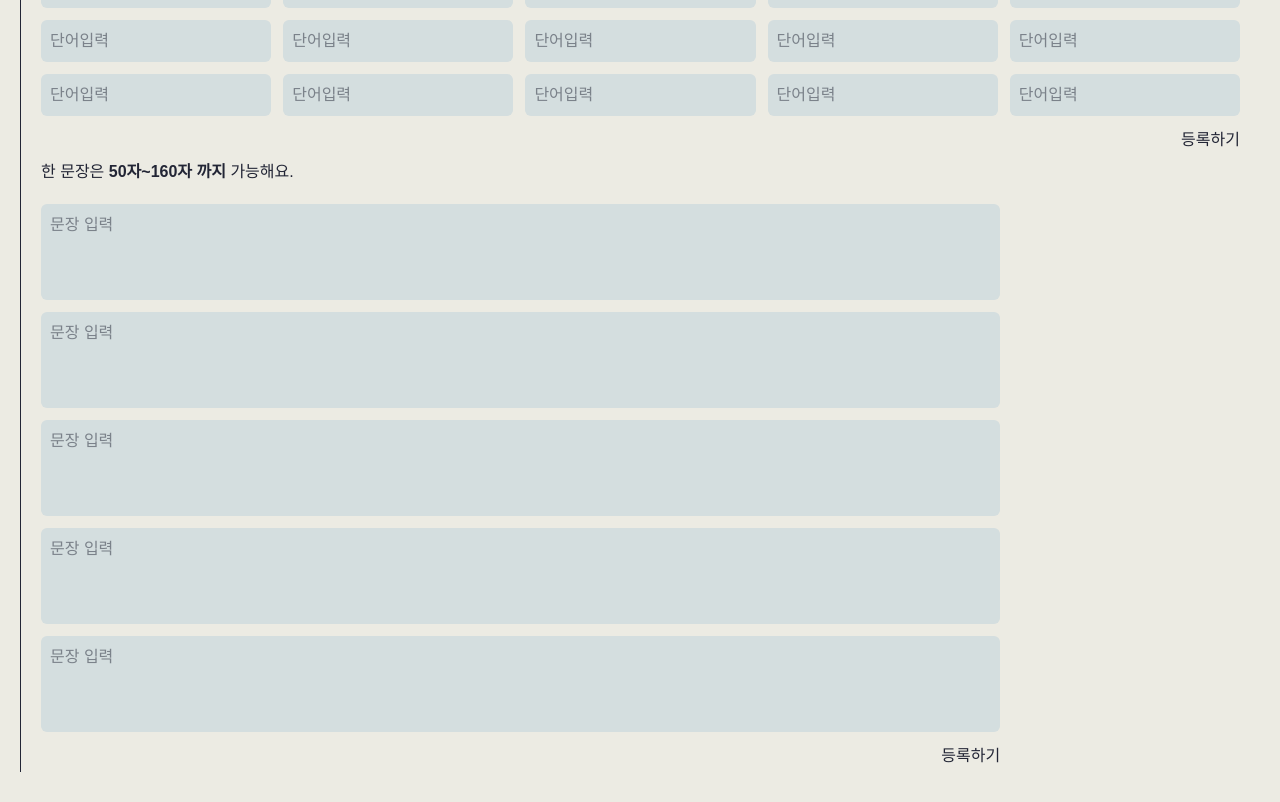
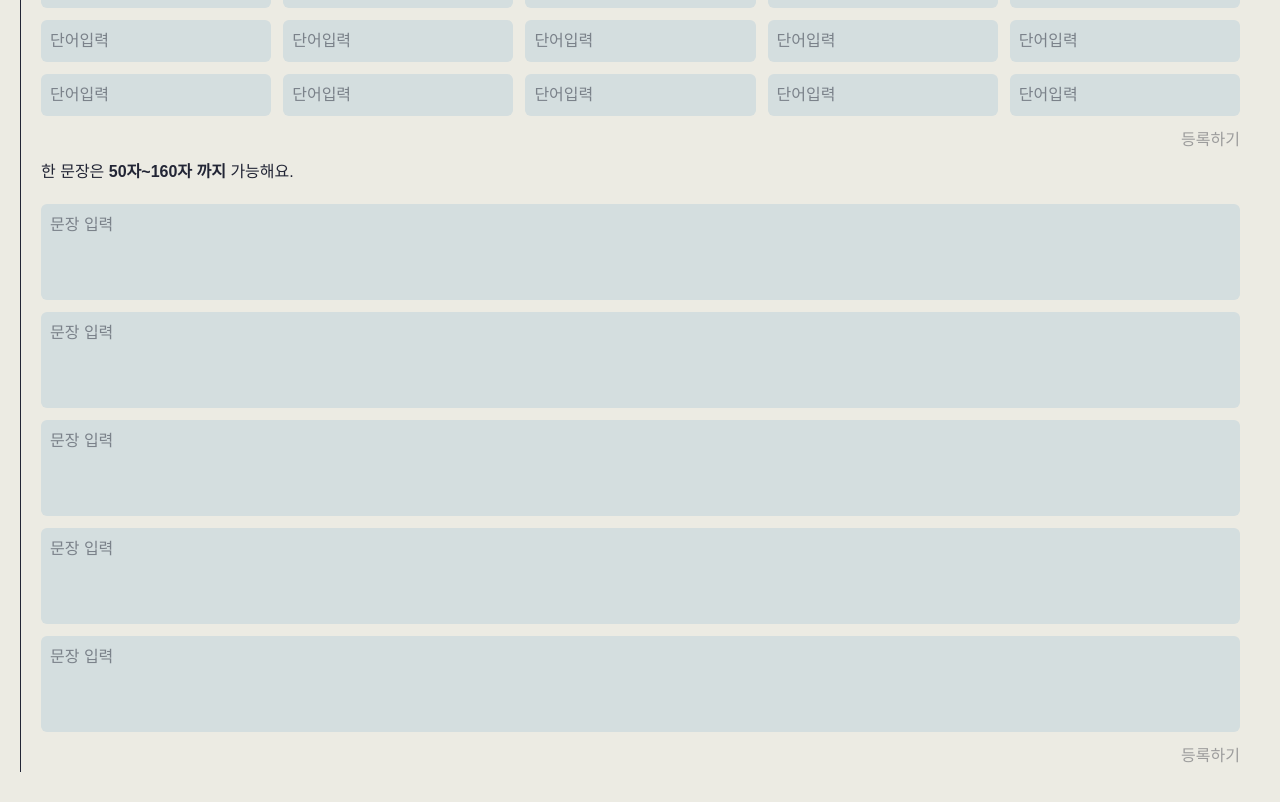
Before and after one commit to ummfieg/my-type, a Next.js app: page /register in a window 1280 px wide. Shown: the part 440-1242 px from the top of the page. Built offline with nearby package versions, Linux system fonts and the light colour scheme.

Commit message:
feat(code, sentence, word, button): hover 효과 기능 추가 및 적용

```diff
--- a/src/components/register/code.js
+++ b/src/components/register/code.js
@@ -1,3 +1,5 @@
+import { HighlightButton } from "../ui/button";
+
 export default function Code() {
   return (
     <div className="flex flex-col gap-5 py-1 px-5">
@@ -16,8 +18,9 @@ export default function Code() {
             />
           ))}
         </div>
-        <button className="cursor-pointer self-end" type="submit">
-          등록하기
+
+        <button className="cursor-pointer self-end text-sub" type="submit">
+          <HighlightButton>등록하기</HighlightButton>
         </button>
       </form>
     </div>
--- a/src/components/register/sentence.js
+++ b/src/components/register/sentence.js
@@ -1,3 +1,5 @@
+import { HighlightButton } from "../ui/button";
+
 export default function Sentence() {
   return (
     <>
@@ -6,7 +8,7 @@ export default function Sentence() {
           한 문장은 <span className="font-bold">50자~160자 까지</span> 가능해요.
         </span>
         <form className="flex flex-col gap-3 items-start">
-          <div className="grid grid-rows-5 grid-cols-1 gap-3 w-4/5">
+          <div className="grid grid-rows-5 grid-cols-1 gap-3 w-full">
             {Array.from({ length: 5 }).map((_, index) => (
               <textarea
                 key={index}
@@ -17,8 +19,11 @@ export default function Sentence() {
             ))}
           </div>
 
-          <button className="cursor-pointer w-4/5 text-end" type="submit">
-            등록하기
+          <button
+            className="cursor-pointer text-end text-sub self-end"
+            type="submit"
+          >
+            <HighlightButton>등록하기</HighlightButton>
           </button>
         </form>
       </div>
--- a/src/components/register/word.js
+++ b/src/components/register/word.js
@@ -1,3 +1,5 @@
+import { HighlightButton } from "../ui/button";
+
 export default function Word() {
   return (
     <div className="flex flex-col gap-5 py-1 px-5">
@@ -16,8 +18,8 @@ export default function Word() {
             />
           ))}
         </div>
-        <button className="cursor-pointer self-end" type="submit">
-          등록하기
+        <button className="cursor-pointer self-end text-sub" type="submit">
+          <HighlightButton>등록하기</HighlightButton>
         </button>
       </form>
     </div>
--- /dev/null
+++ b/src/components/ui/button.js
@@ -0,0 +1,11 @@
+export function HighlightButton({ children }) {
+  return (
+    <div className="group hover:bg-main hover:text-foreground transition-colors duration-500">
+      {children}
+    </div>
+  );
+}
+
+export function SimpleButton() {
+  return <div></div>;
+}
```
